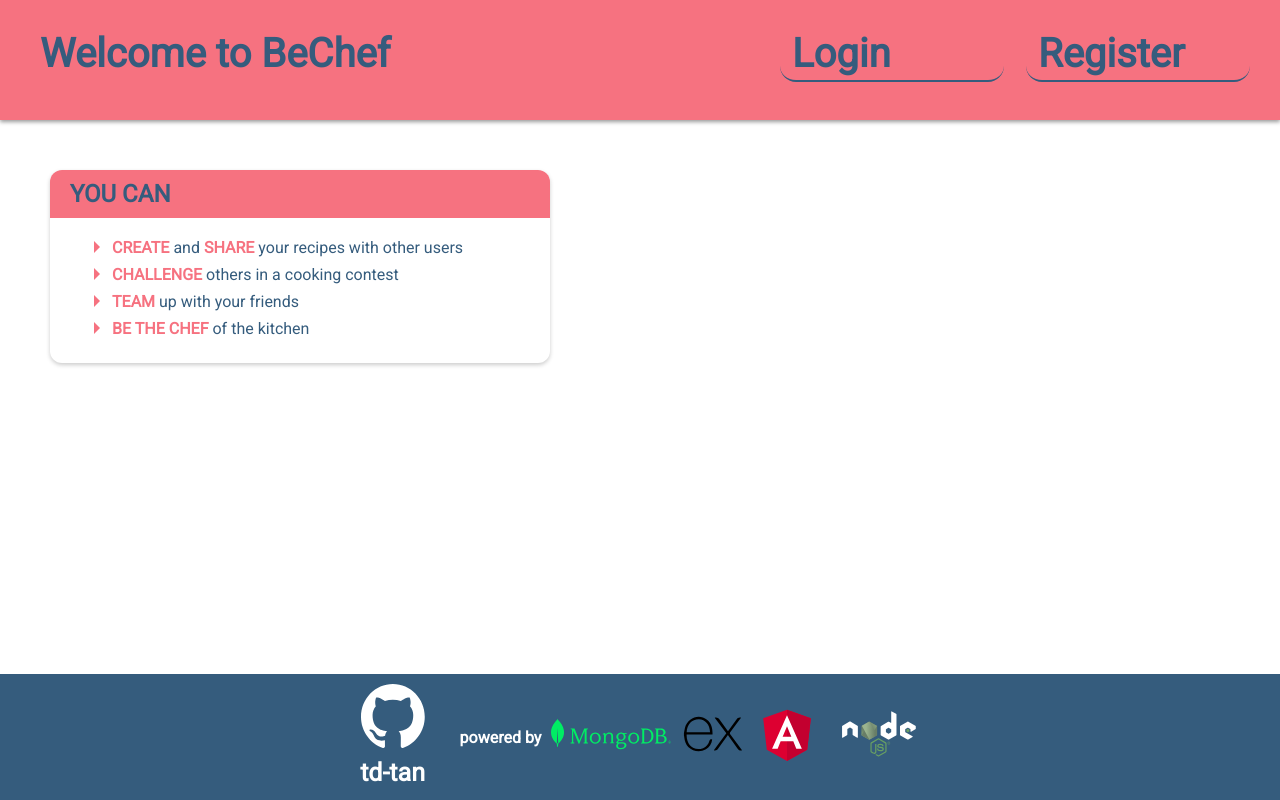
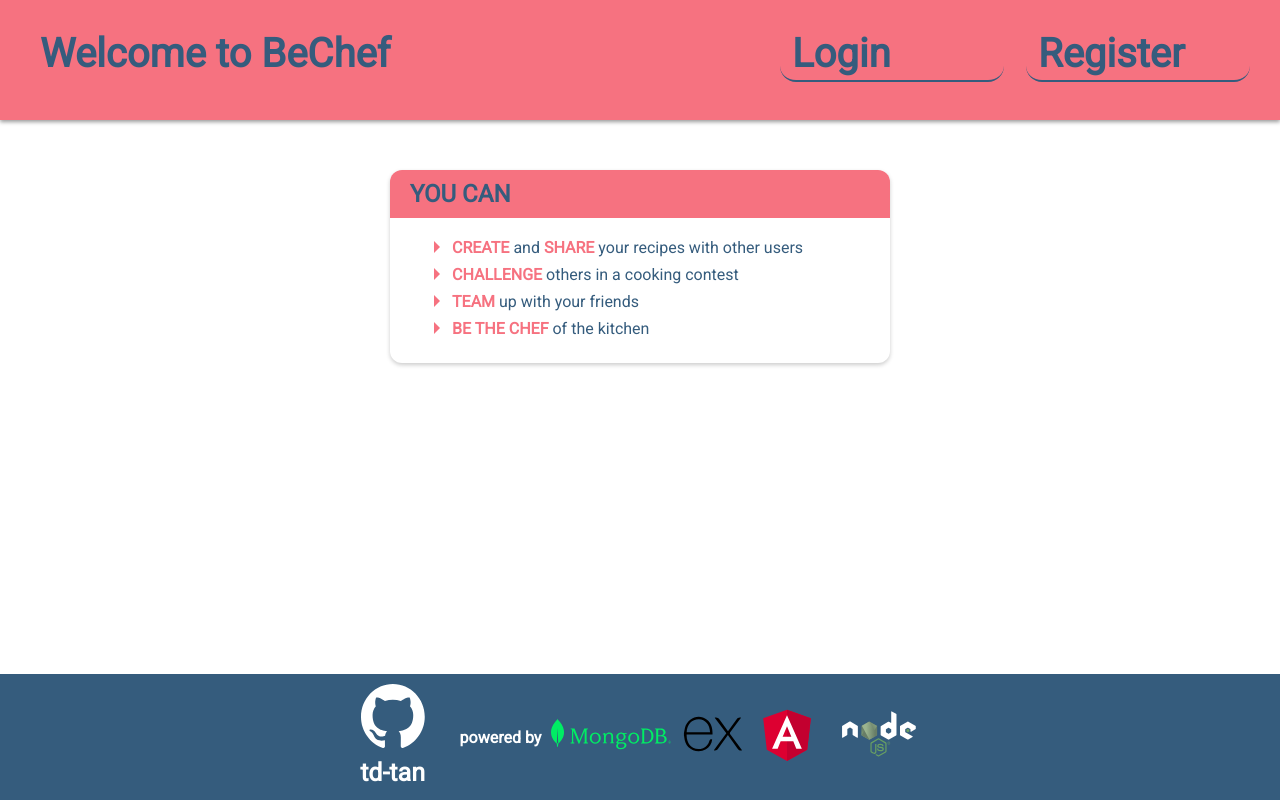
Before and after one commit to td-tan/BeChef, an Angular app: page / in a window 1280 px wide. Built offline with nearby package versions, Linux system fonts and the light colour scheme.

Commit message:
feat: center content when no other cards

```diff
--- a/src/app/app.component.sass
+++ b/src/app/app.component.sass
@@ -47,6 +47,9 @@ header
 
 main
     flex: 1
+    display: flex
+    flex-direction: column
+    align-items: center
 
     article
         margin: 50px
```
